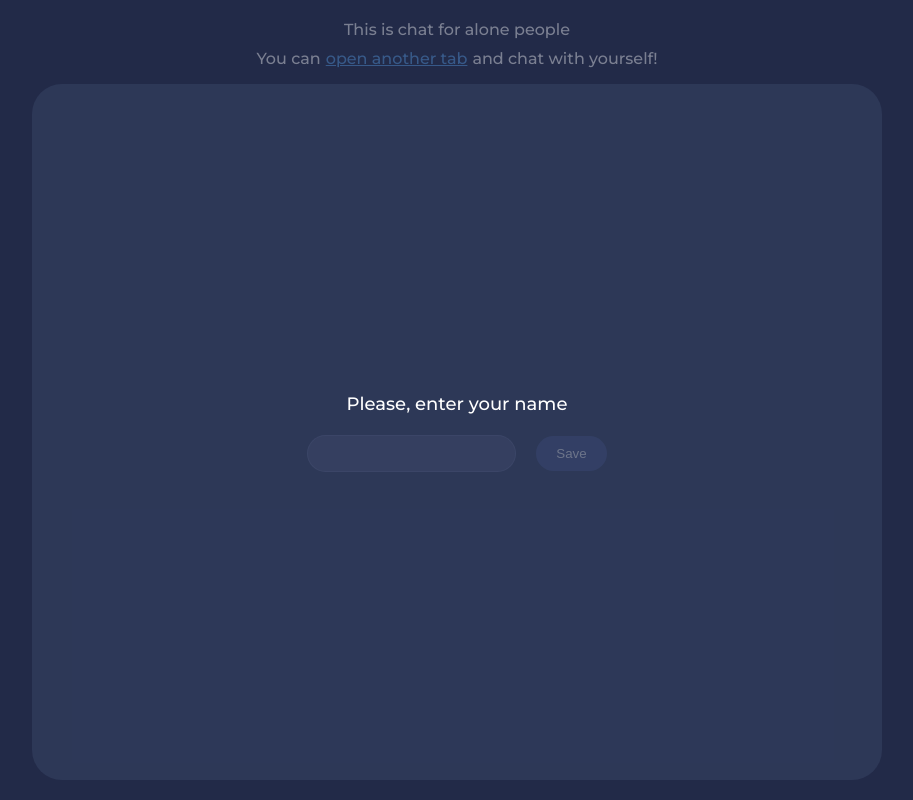
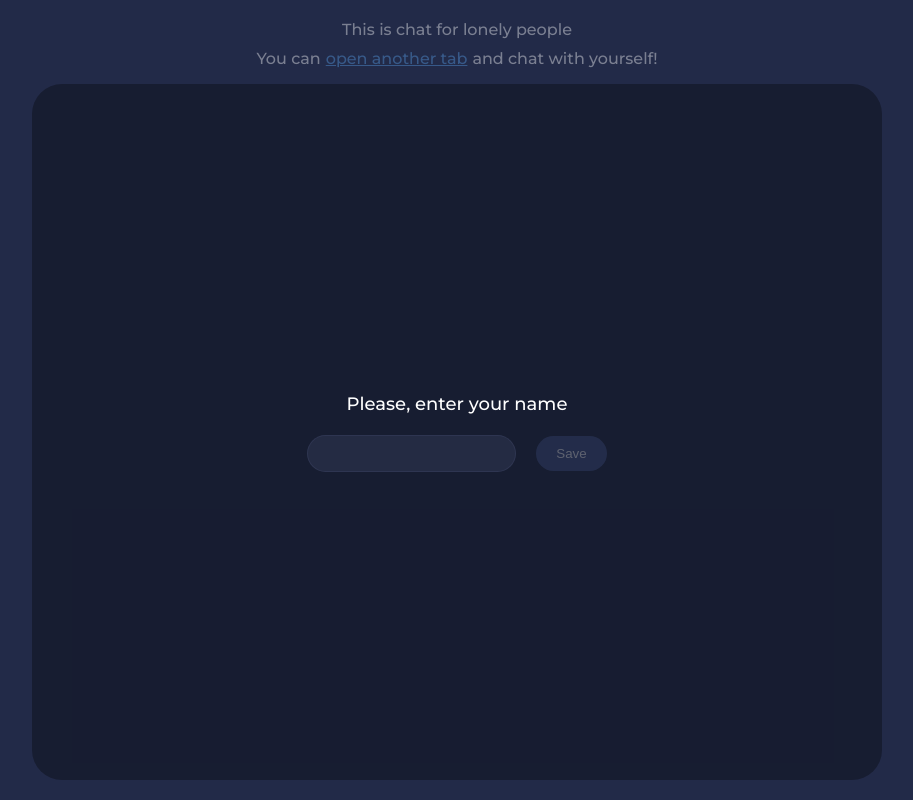
Before and after one commit to EvelinSu/chat-for-alone-people, a React (Create React App) app: page / in a window 1280 px wide. Shown: the whole page, without its empty margins (183-1096 px from the left). Built offline with nearby package versions, Linux system fonts and the light colour scheme.

Commit message:
- change styles

```diff
--- a/src/App.tsx
+++ b/src/App.tsx
@@ -33,7 +33,7 @@ function App() {
         <SSiteWrapper>
             <SSiteHeader>
                 <SMainText>
-                    This is chat for alone people
+                    This is chat for lonely people
                 </SMainText>
                 <SMainText>
                     You can
--- a/src/styles/baseTheme.tsx
+++ b/src/styles/baseTheme.tsx
@@ -1,9 +1,9 @@
 export const theme = {
     colors: {
         primary: '#344162',
-        darkAlpha: 'rgba(52,65,98,0.62)',
+        darkAlpha: 'rgba(0,0,0,0.32)',
         secondary: '#222a48',
-        textOnSecondary: "#fff",
+        textOnSecondary: "#ffffff",
         disabled: {
             opacity: 0.7,
             pointerEvents: "none",
```
